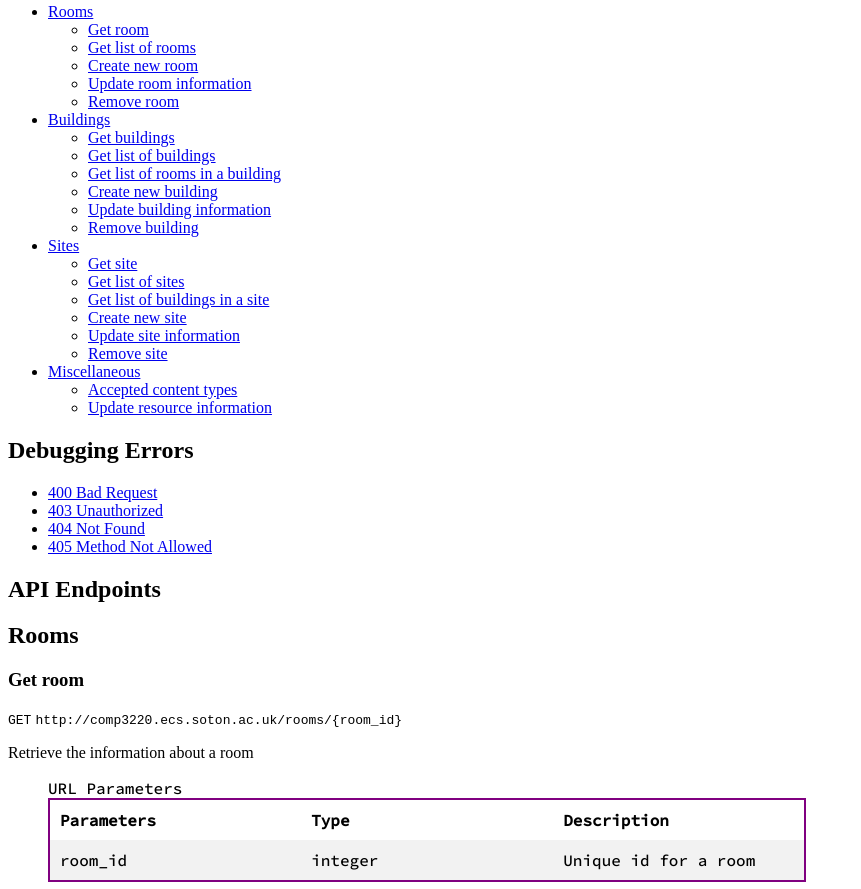
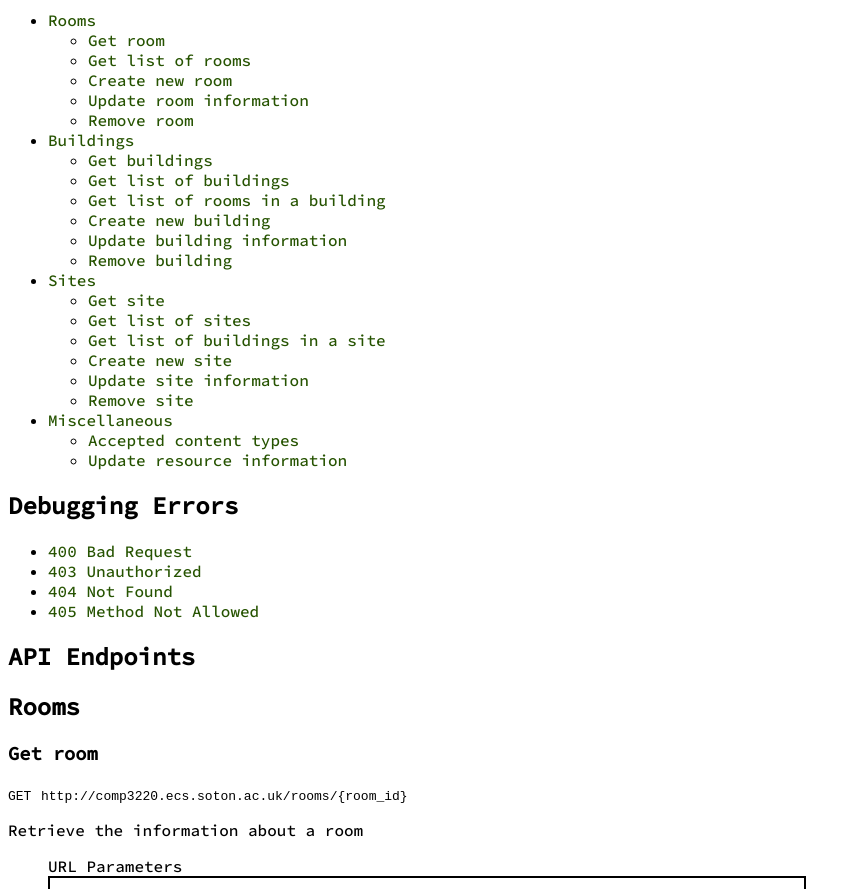
Before and after one commit to MaxOng99/Documenting-API, a plain HTML site: page index.html in a window 1280 px wide. Shown: the part 124-1013 px from the top of the page, without its empty margins (0-861 px from the left). Drawn offline with Linux system fonts and the light colour scheme.

Commit message:
Add styling to links.

```diff
--- a/style.css
+++ b/style.css
@@ -1,5 +1,8 @@
 /* typography */
 
+body {
+	font-family: 'Source Code Pro', monospace;
+}
 th, td {
 	font-family: 'Source Code Pro', monospace;
 }
@@ -16,6 +19,7 @@ tr:nth-child(even) {
 
 figure {
 	font-family: 'Source Code Pro', monospace;
+
 	width: 60%;
 }
 
@@ -23,7 +27,7 @@ table {
   table-layout: fixed;
   width: 100%;
   border-collapse: collapse;
-  border: 2px solid purple;
+  border: 2px solid black;
 }
 
 pre {
@@ -37,3 +41,32 @@ th, td {
 figcaption {
 
 }
+
+/* links */
+a {
+  outline: none;
+  text-decoration: none;
+}
+
+a:link {
+  color: #265301;
+}
+
+a:visited {
+  color: #437A16;
+}
+
+a:focus {
+  border-bottom: 1px solid;
+  background: #BAE498;
+}
+
+a:hover {
+  border-bottom: 1px solid;
+  background: #CDFEAA;
+}
+
+a:active {
+  background: #265301;
+  color: #CDFEAA;
+}
```
